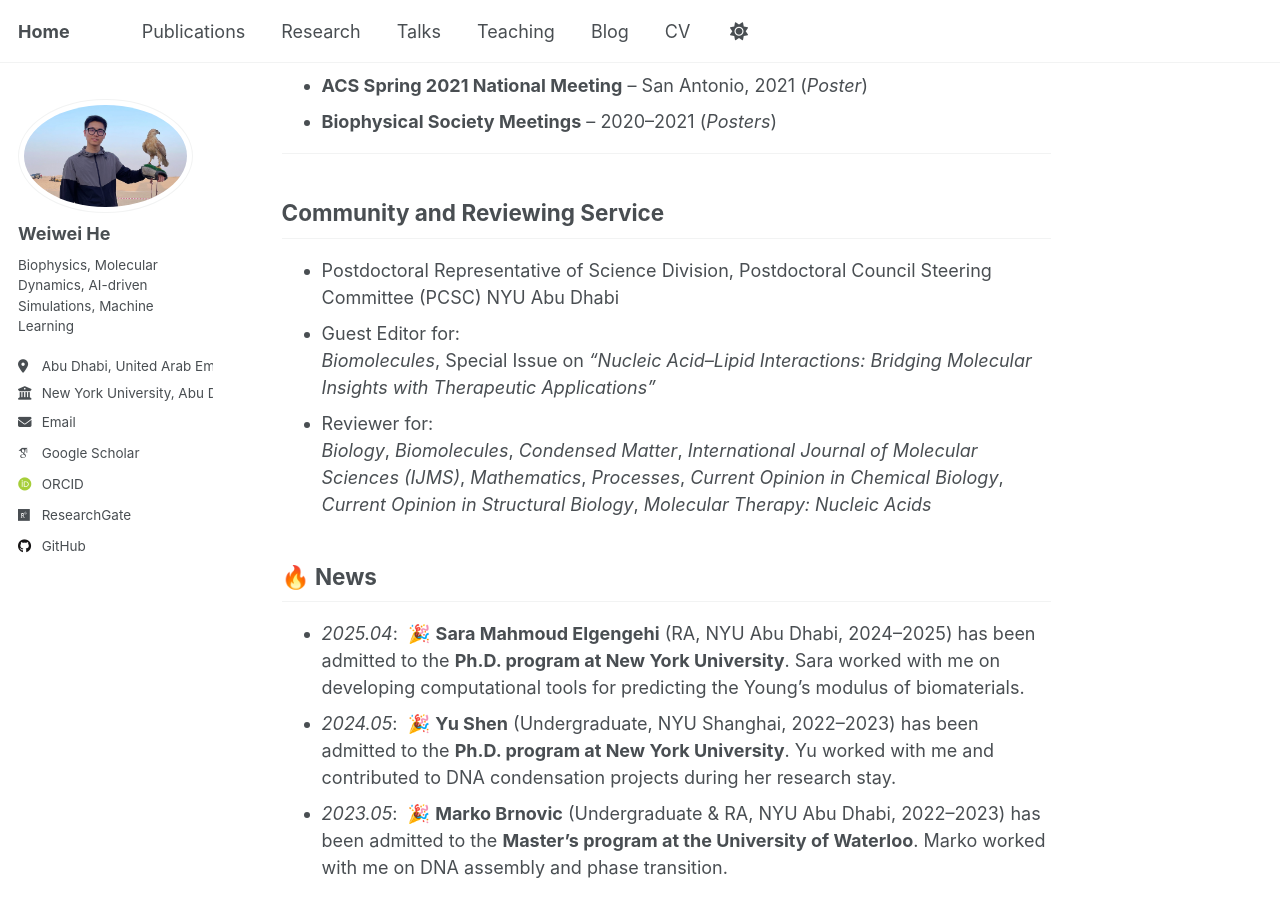
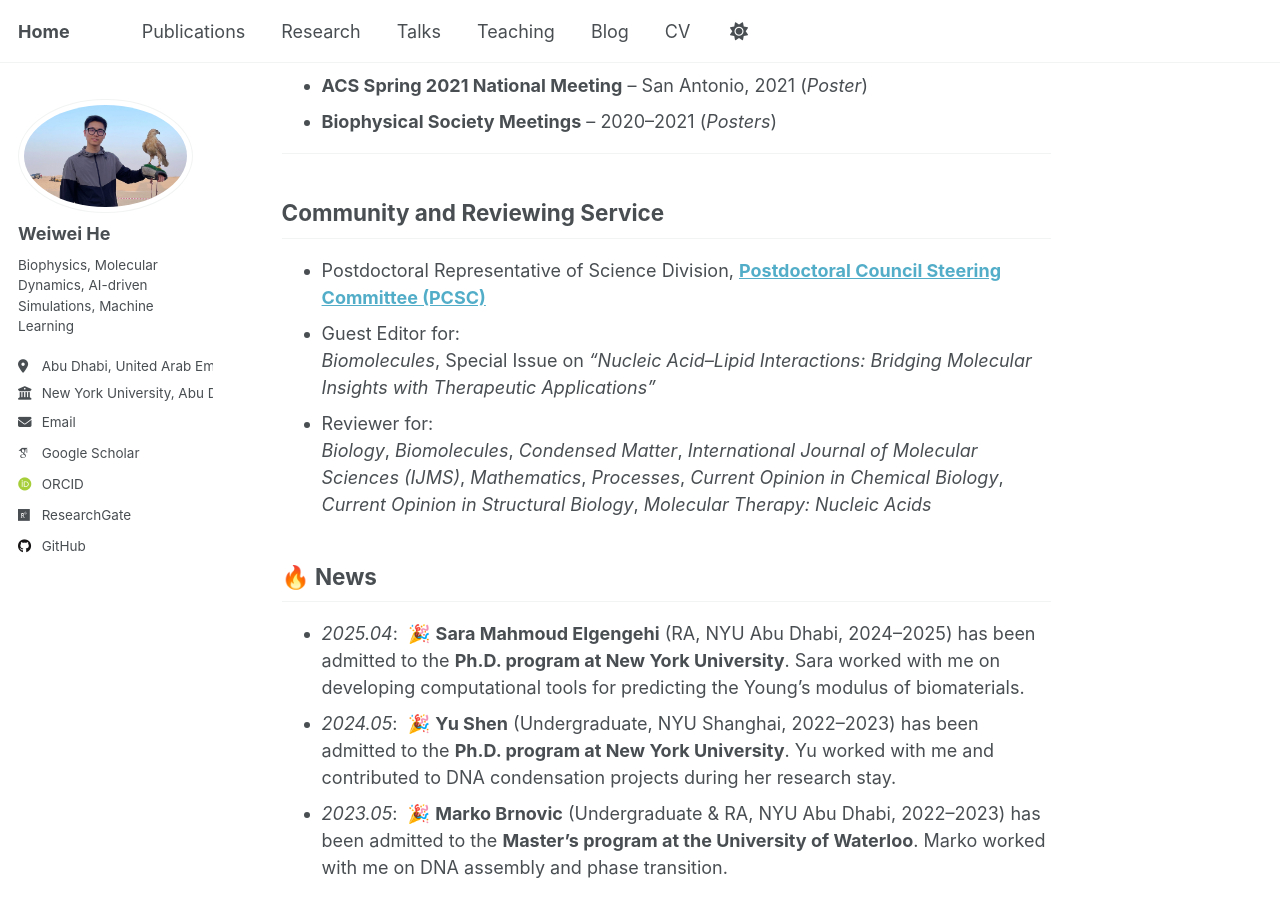
Before and after one commit to Warrenheww/warrenheww.github.io, a Jekyll site: the page built from _pages/about.md, in a window 1280 px wide and 900 px high, scrolled down 1501 px. Built offline with Jekyll 4.4.1, drawn with Linux system fonts in a browser that asks for light colours; some web fonts are replaced.

Commit message:
Update about.md

```diff
--- a/_pages/about.md
+++ b/_pages/about.md
@@ -49,7 +49,7 @@ My research integrates **molecular dynamics (MD) simulations**, **machine learni
 ---
 
 ## Community and Reviewing Service
-- Postdoctoral Representative of Science Division, Postdoctoral Council Steering Committee (PCSC) NYU Abu Dhabi
+- Postdoctoral Representative of Science Division, **[Postdoctoral Council Steering Committee (PCSC)](https://nyuad.nyu.edu/en/research/postdoctoral-research/postdoctoral-council.html)**
 - Guest Editor for:
   *Biomolecules*, Special Issue on *"Nucleic Acid–Lipid Interactions: Bridging Molecular Insights with Therapeutic Applications"*
 - Reviewer for:
```
